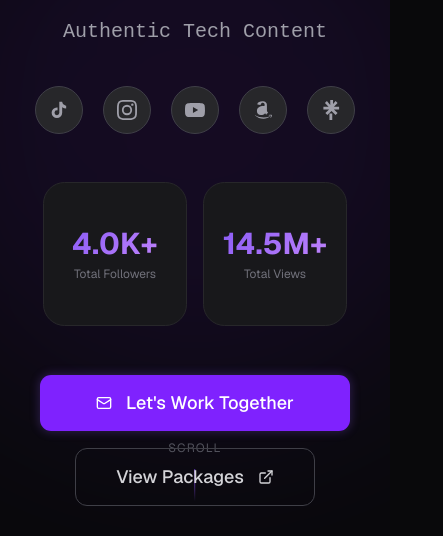
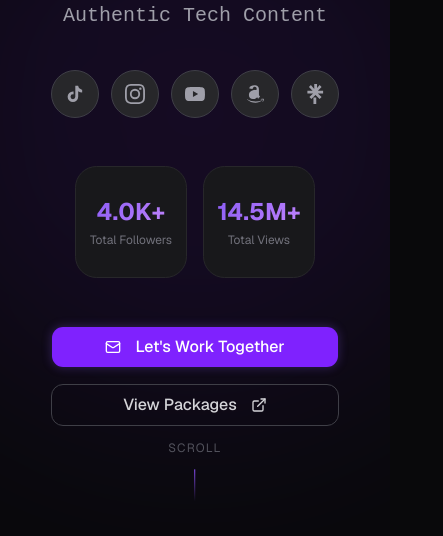
Before and after one commit to WilkanderA/testdtech, a Next.js app: page / in a window 390 px wide. Shown: the part 308-844 px from the top of the page, 443 px wide, since content can reach past the window. Built offline with nearby package versions, Linux system fonts and the light colour scheme.

Commit message:
fix: mobile optimization — scroll indicator overlap, screenshot overflow, centering, responsive buttons
Co-Authored-By: Claude Sonnet 4.6 <noreply@anthropic.com>

```diff
--- a/app/globals.css
+++ b/app/globals.css
@@ -88,9 +88,11 @@
   }
   html {
     @apply scroll-smooth;
+    overflow-x: hidden;
   }
   body {
     @apply bg-background text-foreground font-sans antialiased;
+    overflow-x: hidden;
   }
 }
 
--- a/components/sections/Audience.tsx
+++ b/components/sections/Audience.tsx
@@ -216,7 +216,7 @@ export default function Audience() {
           <h3 className="text-sm font-medium text-zinc-400 tracking-widest uppercase mb-6 text-center">
             TikTok Analytics
           </h3>
-          <div className="flex justify-center gap-8">
+          <div className="flex justify-center gap-4 md:gap-8 flex-wrap">
             {["ttanalytics1.PNG", "ttanalytics2.PNG", "ttanalytics3.PNG"].map((file, i) => (
               <motion.button
                 key={file}
@@ -226,7 +226,7 @@ export default function Audience() {
                 transition={{ duration: 0.4, delay: i * 0.08 }}
                 whileHover={{ scale: 1.05 }}
                 onClick={() => setLightbox(`/assets/${file}`)}
-                className="w-36 rounded-xl overflow-hidden border border-zinc-800 hover:border-violet-500 transition-colors cursor-pointer shrink-0"
+                className="w-28 md:w-36 rounded-xl overflow-hidden border border-zinc-800 hover:border-violet-500 transition-colors cursor-pointer shrink-0"
               >
                 <Image
                   src={`/assets/${file}`}
--- a/components/sections/Hero.tsx
+++ b/components/sections/Hero.tsx
@@ -82,7 +82,7 @@ export default function Hero() {
         <div className="absolute top-1/2 left-1/2 -translate-x-1/2 -translate-y-1/2 w-150 h-150 rounded-full bg-violet-600/10 blur-[120px]" />
       </div>
 
-      <div className="relative z-10 max-w-4xl mx-auto px-6 text-center">
+      <div className="relative z-10 max-w-4xl mx-auto px-6 text-center pb-24">
         {/* Avatar placeholder */}
         <motion.div
           initial={{ opacity: 0, scale: 0.9 }}
@@ -126,7 +126,7 @@ export default function Hero() {
           initial={{ opacity: 0, y: 10 }}
           animate={{ opacity: 1, y: 0 }}
           transition={{ duration: 0.5, delay: 0.3 }}
-          className="flex items-center justify-center gap-5 mb-12"
+          className="flex items-center justify-center gap-3 md:gap-5 mb-12 flex-wrap"
         >
           {socials.map((s) => (
             <a
@@ -149,12 +149,12 @@ export default function Hero() {
           transition={{ duration: 0.5, delay: 0.35 }}
           className="flex items-center justify-center gap-4 mb-12"
         >
-          <div className="flex flex-col items-center justify-center w-36 h-36 rounded-2xl bg-zinc-900 border border-zinc-800">
-            <span className="text-3xl font-bold text-gradient"><CountUp to={4000} /></span>
+          <div className="flex flex-col items-center justify-center w-28 h-28 md:w-36 md:h-36 rounded-2xl bg-zinc-900 border border-zinc-800">
+            <span className="text-2xl md:text-3xl font-bold text-gradient"><CountUp to={4000} /></span>
             <span className="text-zinc-500 text-xs mt-1 text-center px-2">Total Followers</span>
           </div>
-          <div className="flex flex-col items-center justify-center w-36 h-36 rounded-2xl bg-zinc-900 border border-zinc-800">
-            <span className="text-3xl font-bold text-gradient"><CountUp to={14500000} /></span>
+          <div className="flex flex-col items-center justify-center w-28 h-28 md:w-36 md:h-36 rounded-2xl bg-zinc-900 border border-zinc-800">
+            <span className="text-2xl md:text-3xl font-bold text-gradient"><CountUp to={14500000} /></span>
             <span className="text-zinc-500 text-xs mt-1 text-center px-2">Total Views</span>
           </div>
         </motion.div>
@@ -170,7 +170,7 @@ export default function Hero() {
             href="#contact"
             className={cn(
               buttonVariants({ size: "lg" }),
-              "bg-violet-600 hover:bg-violet-500 text-white glow-violet-sm px-14 py-7 text-lg border-transparent"
+              "bg-violet-600 hover:bg-violet-500 text-white glow-violet-sm px-8 md:px-14 py-5 md:py-7 text-base md:text-lg border-transparent w-full sm:w-auto"
             )}
           >
             <Mail className="w-4 h-4 mr-2" />
@@ -180,7 +180,7 @@ export default function Hero() {
             href="#packages"
             className={cn(
               buttonVariants({ variant: "outline", size: "lg" }),
-              "border-zinc-700 hover:border-violet-500 hover:text-violet-400 text-zinc-300 bg-transparent px-10 py-7 text-lg"
+              "border-zinc-700 hover:border-violet-500 hover:text-violet-400 text-zinc-300 bg-transparent px-8 md:px-10 py-5 md:py-7 text-base md:text-lg w-full sm:w-auto"
             )}
           >
             View Packages
```
